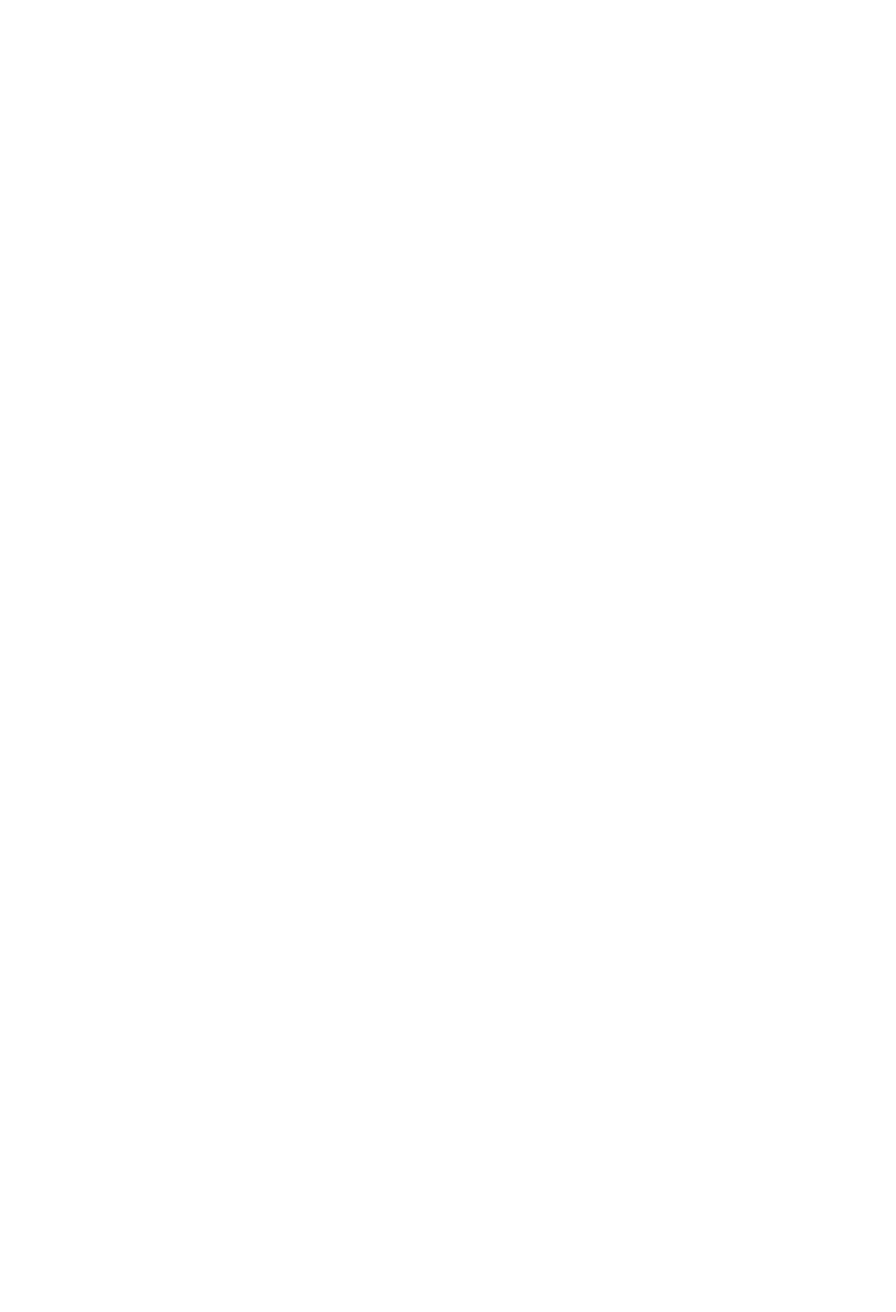
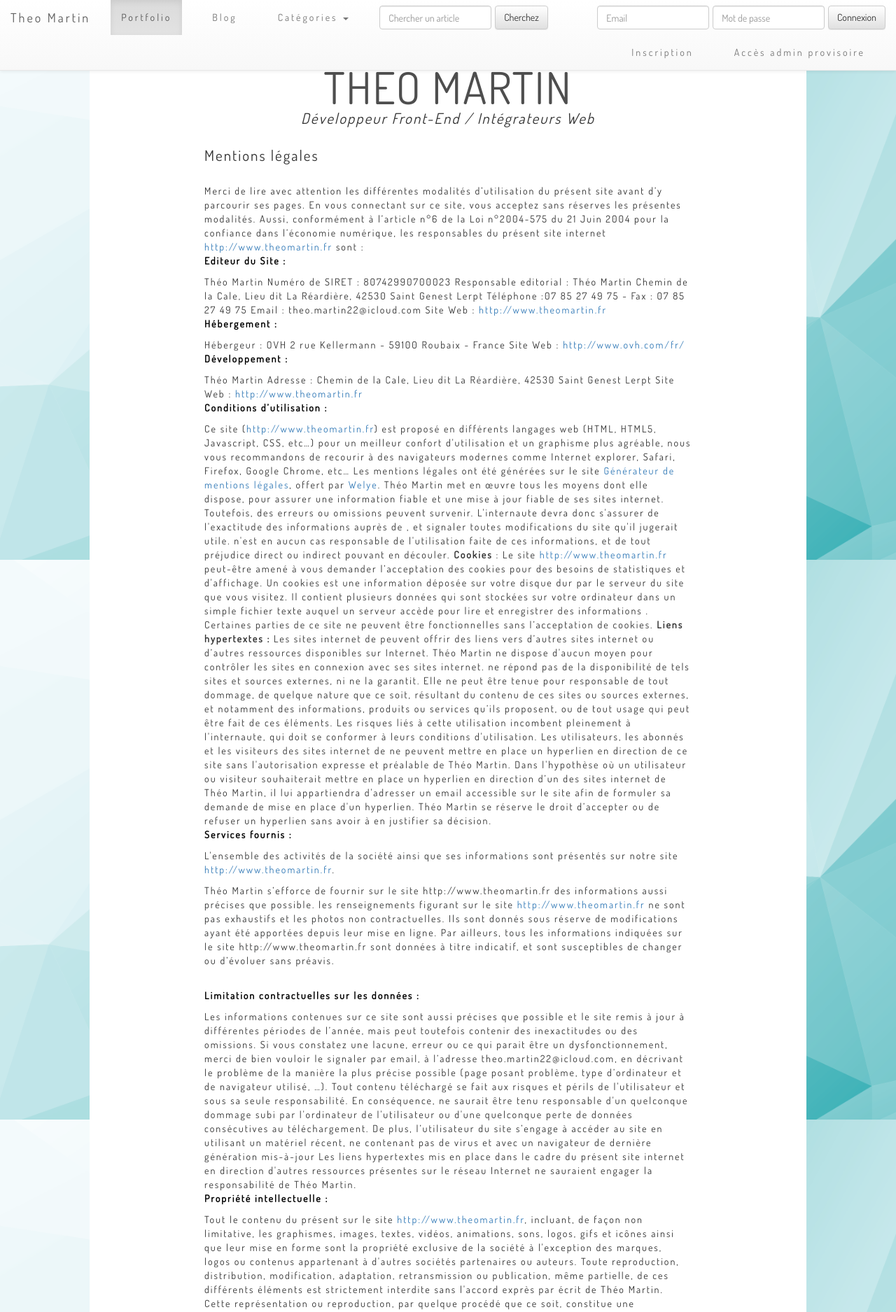
Before and after one commit to ExoHyb/theomartin.fr, a PHP site: page /mentions.php in a window 1280 px wide. Before the commit the part shown is empty. Shown: the top 1875 px of the page at 70% size. Before the commit the page ends 800 px from the top, so only its background shows below. Run offline with PHP 8.4, Linux system fonts and the light colour scheme.

Commit message:
Modification mentions légal

```diff
--- a/css/sass/style.scss
+++ b/css/sass/style.scss
@@ -254,3 +254,8 @@ label {
 		color: red;
 	}
 }
+
+.mentions-legal {
+	width: 70%;
+	margin: auto;
+}
--- a/css/style.css
+++ b/css/style.css
@@ -240,4 +240,9 @@ label {
   color: red;
 }
 
+.mentions-legal {
+  width: 70%;
+  margin: auto;
+}
+
 /*# sourceMappingURL=style.css.map */
--- a/footer.php
+++ b/footer.php
@@ -1,5 +1,5 @@
 <footer>
-	<p id="footer" class="text-center">Copyright <a href="index.php">theomartin.fr</a> | Tous droits réserver | N°SIRET : 80742990700023 | <a href="#">Mentions légal</a></p>
+	<p id="footer" class="text-center">Copyright <a href="index.php">theomartin.fr</a> | Tous droits réserver | N°SIRET : 80742990700023 | <a href="mentions.php">Mentions légal</a></p>
 </footer>
 
 <!-- </div> -->
--- a/mentions.php
+++ b/mentions.php
@@ -0,0 +1,71 @@
+<?php include("header.php"); ?>
+
+<div class="mentions-legal">
+	<h2>Mentions légales</h2>
+</br>
+Merci de lire avec attention les différentes modalités d’utilisation du présent site avant d’y parcourir ses pages. En vous connectant sur ce site, vous acceptez sans réserves les présentes modalités. Aussi, conformément à l’article n°6 de la Loi n°2004-575 du 21 Juin 2004 pour la confiance dans l’économie numérique, les responsables du présent site internet <a href="http://www.theomartin.fr">http://www.theomartin.fr</a> sont :
+
+<p style="color: #b51a00;"><span style="color: rgb(0, 0, 0);"><b>Editeur du Site : </b></span></p>
+Théo Martin
+Numéro de SIRET :  80742990700023
+Responsable editorial : Théo Martin
+Chemin de la Cale, Lieu dit La Réardière, 42530 Saint Genest Lerpt
+Téléphone :07 85 27 49 75 - Fax : 07 85 27 49 75
+Email : theo.martin22@icloud.com
+Site Web : <a href="http://www.theomartin.fr">http://www.theomartin.fr</a>
+</br>
+<p style="color: #b51a00;"><b><span style="color: rgb(0, 0, 0);">Hébergement :</span> </b></p>
+Hébergeur : OVH
+2 rue Kellermann - 59100 Roubaix - France
+Site Web :  <a href="http://www.ovh.com/fr/">http://www.ovh.com/fr/</a>
+</br>
+<p style="color: #b51a00;"><span style="color: rgb(0, 0, 0);"><b>Développement</b><b> : </b></span></p>
+Théo Martin
+Adresse : Chemin de la Cale, Lieu dit La Réardière, 42530 Saint Genest Lerpt
+Site Web : <a href="http://www.theomartin.fr">http://www.theomartin.fr</a>
+</br>
+<p style="color: #b51a00;"><span style="color: rgb(0, 0, 0);"><b>Conditions d’utilisation : </b></span></p>
+Ce site (<a href="http://www.theomartin.fr">http://www.theomartin.fr</a>) est proposé en différents langages web (HTML, HTML5, Javascript, CSS, etc…) pour un meilleur confort d'utilisation et un graphisme plus agréable, nous vous recommandons de recourir à des navigateurs modernes comme Internet explorer, Safari, Firefox, Google Chrome, etc…
+Les mentions légales ont été générées sur le site <a title="générateur de mentions légales pour site internet gratuit" href="http://www.generateur-de-mentions-legales.com">Générateur de mentions légales</a>, offert par <a title="imprimerie paris, imprimeur paris" href="http://welye.com">Welye</a>.
+
+<span style="color: #323333;">Théo Martin<b> </b></span>met en œuvre tous les moyens dont elle dispose, pour assurer une information fiable et une mise à jour fiable de ses sites internet. Toutefois, des erreurs ou omissions peuvent survenir. L'internaute devra donc s'assurer de l'exactitude des informations auprès de , et signaler toutes modifications du site qu'il jugerait utile. n'est en aucun cas responsable de l'utilisation faite de ces informations, et de tout préjudice direct ou indirect pouvant en découler.
+
+<b>Cookies</b> : Le site <a href="http://www.theomartin.fr">http://www.theomartin.fr</a> peut-être amené à vous demander l’acceptation des cookies pour des besoins de statistiques et d'affichage. Un cookies est une information déposée sur votre disque dur par le serveur du site que vous visitez. Il contient plusieurs données qui sont stockées sur votre ordinateur dans un simple fichier texte auquel un serveur accède pour lire et enregistrer des informations . Certaines parties de ce site ne peuvent être fonctionnelles sans l’acceptation de cookies.
+
+<b>Liens hypertextes :</b> Les sites internet de peuvent offrir des liens vers d’autres sites internet ou d’autres ressources disponibles sur Internet. Théo Martin ne dispose d'aucun moyen pour contrôler les sites en connexion avec ses sites internet. ne répond pas de la disponibilité de tels sites et sources externes, ni ne la garantit. Elle ne peut être tenue pour responsable de tout dommage, de quelque nature que ce soit, résultant du contenu de ces sites ou sources externes, et notamment des informations, produits ou services qu’ils proposent, ou de tout usage qui peut être fait de ces éléments. Les risques liés à cette utilisation incombent pleinement à l'internaute, qui doit se conformer à leurs conditions d'utilisation.
+
+Les utilisateurs, les abonnés et les visiteurs des sites internet de ne peuvent mettre en place un hyperlien en direction de ce site sans l'autorisation expresse et préalable de Théo Martin.
+
+Dans l'hypothèse où un utilisateur ou visiteur souhaiterait mettre en place un hyperlien en direction d’un des sites internet de Théo Martin, il lui appartiendra d'adresser un email accessible sur le site afin de formuler sa demande de mise en place d'un hyperlien. Théo Martin se réserve le droit d’accepter ou de refuser un hyperlien sans avoir à en justifier sa décision.
+</br>
+<p style="color: #b51a00;"><span style="color: rgb(0, 0, 0);"><b>Services fournis : </b></span></p>
+<p style="color: #323333;">L'ensemble des activités de la société ainsi que ses informations sont présentés sur notre site <a href="http://www.theomartin.fr">http://www.theomartin.fr</a>.</p>
+<p style="color: #323333;">Théo Martin s’efforce de fournir sur le site http://www.theomartin.fr des informations aussi précises que possible. les renseignements figurant sur le site <a href="http://www.theomartin.fr">http://www.theomartin.fr</a> ne sont pas exhaustifs et les photos non contractuelles. Ils sont donnés sous réserve de modifications ayant été apportées depuis leur mise en ligne. Par ailleurs, tous les informations indiquées sur le site http://www.theomartin.fr<span style="color: #000000;"><b> </b></span>sont données à titre indicatif, et sont susceptibles de changer ou d’évoluer sans préavis.  </p>
+</br>
+<p style="color: #b51a00;"><span style="color: rgb(0, 0, 0);"><b>Limitation contractuelles sur les données : </b></span></p>
+Les informations contenues sur ce site sont aussi précises que possible et le site remis à jour à différentes périodes de l’année, mais peut toutefois contenir des inexactitudes ou des omissions. Si vous constatez une lacune, erreur ou ce qui parait être un dysfonctionnement, merci de bien vouloir le signaler par email, à l’adresse theo.martin22@icloud.com, en décrivant le problème de la manière la plus précise possible (page posant problème, type d’ordinateur et de navigateur utilisé, …).
+
+Tout contenu téléchargé se fait aux risques et périls de l'utilisateur et sous sa seule responsabilité. En conséquence, ne saurait être tenu responsable d'un quelconque dommage subi par l'ordinateur de l'utilisateur ou d'une quelconque perte de données consécutives au téléchargement. <span style="color: #323333;">De plus, l’utilisateur du site s’engage à accéder au site en utilisant un matériel récent, ne contenant pas de virus et avec un navigateur de dernière génération mis-à-jour</span>
+
+Les liens hypertextes mis en place dans le cadre du présent site internet en direction d'autres ressources présentes sur le réseau Internet ne sauraient engager la responsabilité de Théo Martin.
+</br>
+<p style="color: #b51a00;"><span style="color: rgb(0, 0, 0);"><b>Propriété intellectuelle :</b></span></p>
+Tout le contenu du présent sur le site <a href="http://www.theomartin.fr">http://www.theomartin.fr</a>, incluant, de façon non limitative, les graphismes, images, textes, vidéos, animations, sons, logos, gifs et icônes ainsi que leur mise en forme sont la propriété exclusive de la société à l'exception des marques, logos ou contenus appartenant à d'autres sociétés partenaires ou auteurs.
+
+Toute reproduction, distribution, modification, adaptation, retransmission ou publication, même partielle, de ces différents éléments est strictement interdite sans l'accord exprès par écrit de Théo Martin. Cette représentation ou reproduction, par quelque procédé que ce soit, constitue une contrefaçon sanctionnée par les articles L.335-2 et suivants du Code de la propriété intellectuelle. Le non-respect de cette interdiction constitue une contrefaçon pouvant engager la responsabilité civile et pénale du contrefacteur. En outre, les propriétaires des Contenus copiés pourraient intenter une action en justice à votre encontre.
+</br>
+<p style="color: #b51a00;"><span style="color: rgb(0, 0, 0);"><b>Déclaration à la CNIL : </b></span></p>
+Conformément à la loi 78-17 du 6 janvier 1978 (modifiée par la loi 2004-801 du 6 août 2004 relative à la protection des personnes physiques à l'égard des traitements de données à caractère personnel) relative à l'informatique, aux fichiers et aux libertés, ce site n'a pas fait l'objet d'une déclaration  auprès de la Commission nationale de l'informatique et des libertés (<a href="http://www.cnil.fr/">http://www.cnil.fr</a>).
+</br>
+<p style="color: #b51a00;"><span style="color: rgb(0, 0, 0);"><b>Litiges : </b></span></p>
+Les présentes conditions du site <a href="http://www.theomartin.fr">http://www.theomartin.fr</a> sont régies par les lois françaises et toute contestation ou litiges qui pourraient naître de l'interprétation ou de l'exécution de celles-ci seront de la compétence exclusive des tribunaux dont dépend le siège social de la société. La langue de référence, pour le règlement de contentieux éventuels, est le français.
+</br>
+<p style="color: #b51a00;"><span style="color: rgb(0, 0, 0);"><b>Données personnelles :</b></span></p>
+De manière générale, vous n’êtes pas tenu de nous communiquer vos données personnelles lorsque vous visitez notre site Internet <a href="http://www.theomartin.fr">http://www.theomartin.fr</a>.
+
+Cependant, ce principe comporte certaines exceptions. En effet, pour certains services proposés par notre site, vous pouvez être amenés à nous communiquer certaines données telles que : votre nom, votre fonction, le nom de votre société, votre adresse électronique, et votre numéro de téléphone. Tel est le cas lorsque vous remplissez le formulaire qui vous est proposé en ligne, dans la rubrique « contact ». Dans tous les cas, vous pouvez refuser de fournir vos données personnelles. Dans ce cas, vous ne pourrez pas utiliser les services du site, notamment celui de solliciter des renseignements sur notre société, ou de recevoir les lettres d’information.
+
+Enfin, nous pouvons collecter de manière automatique certaines informations vous concernant lors d’une simple navigation sur notre site Internet, notamment : des informations concernant l’utilisation de notre site, comme les zones que vous visitez et les services auxquels vous accédez, votre adresse IP, le type de votre navigateur, vos temps d'accès. De telles informations sont utilisées exclusivement à des fins de statistiques internes, de manière à améliorer la qualité des services qui vous sont proposés. Les bases de données sont protégées par les dispositions de la loi du 1er juillet 1998 transposant la directive 96/9 du 11 mars 1996 relative à la protection juridique des bases de données.
+</div>
+
+<?php include("footer.php"); ?>
```
Also changed, not shown: 1 other file.
